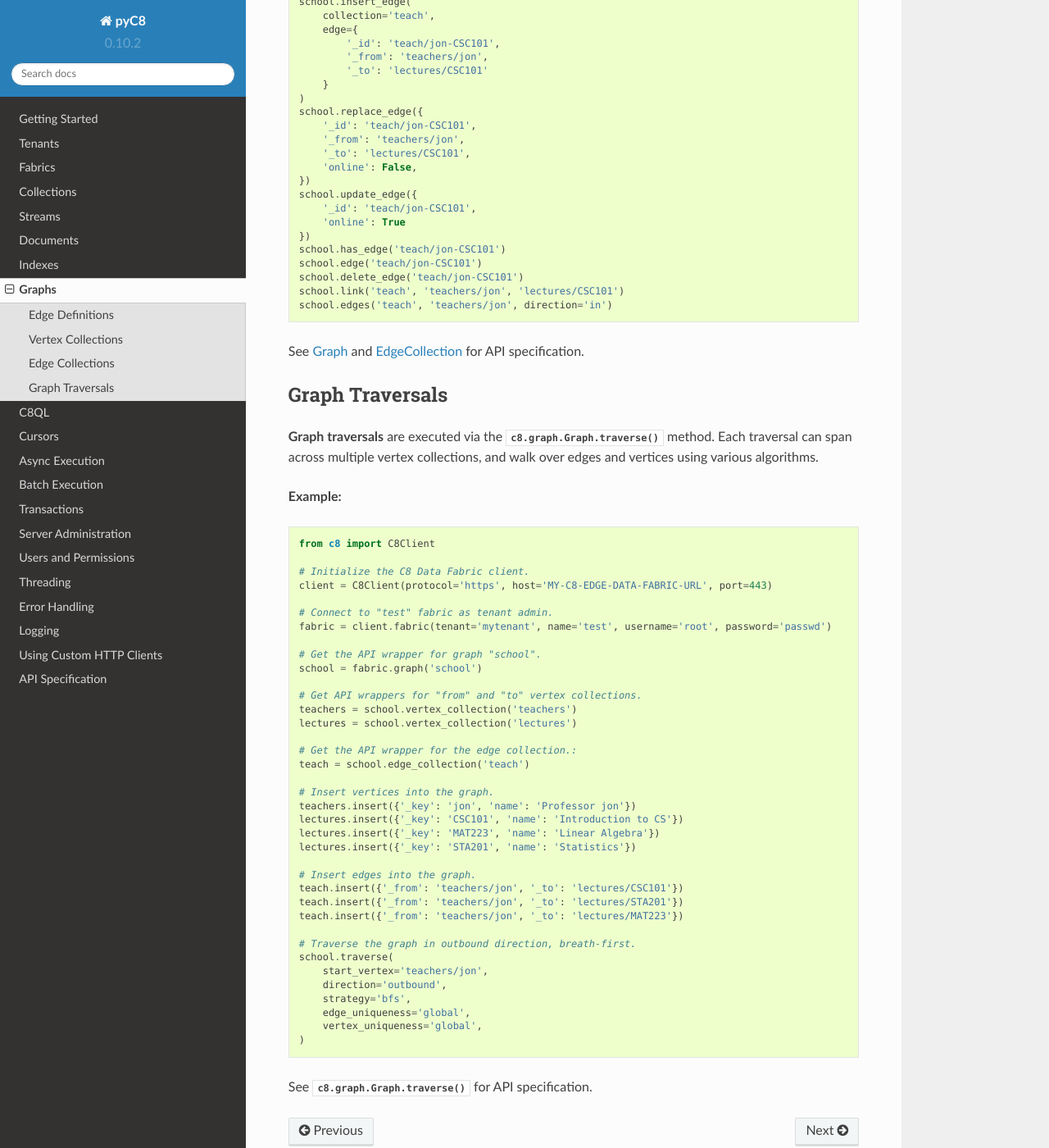
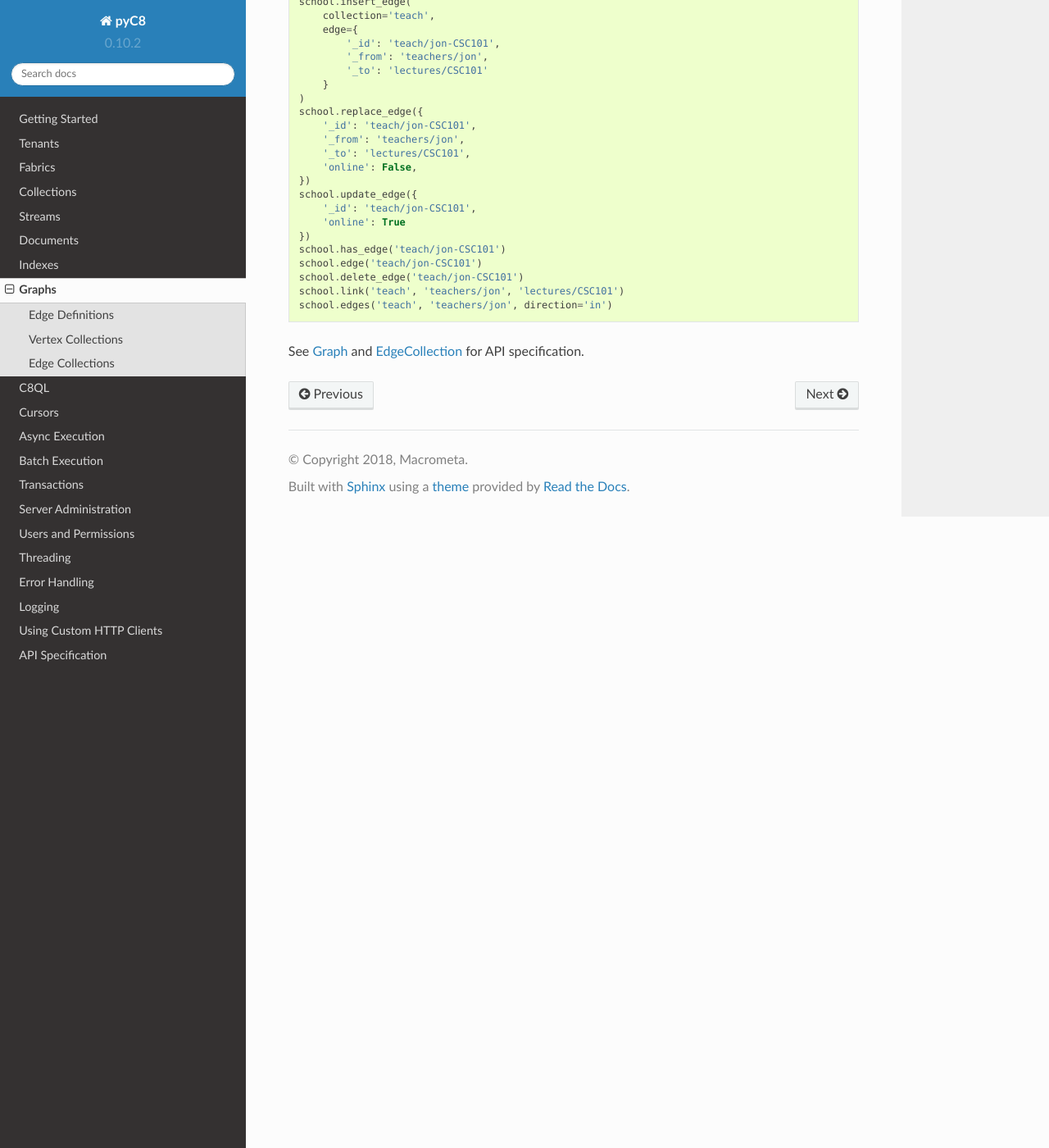
Before and after one commit to Macrometacorp/pyC8, a Sphinx documentation site: the page built from docs/graph.rst, in a window 1280 px wide and 1400 px high, scrolled down 4863 px. Shown: the whole window at 82% size. Built offline with Sphinx 7.4.7 and the Read the Docs theme 2.0.0, drawn with Linux system fonts in a browser that asks for light colours.

Commit message:
1. removing graph traversal api 2. updating docs

```diff
--- a/docs/graph.rst
+++ b/docs/graph.rst
@@ -316,72 +316,3 @@ IDs instead of keys where applicable.
     school.edges('teach', 'teachers/jon', direction='in')
 
 See :ref:`Graph` and :ref:`EdgeCollection` for API specification.
-
-.. _graph-traversals:
-
-Graph Traversals
-================
-
-**Graph traversals** are executed via the :func:`c8.graph.Graph.traverse`
-method. Each traversal can span across multiple vertex collections, and walk
-over edges and vertices using various algorithms.
-
-**Example:**
-
-.. testsetup:: traversals
-
-    client = C8Client(protocol='https', host='MY-C8-EDGE-DATA-FABRIC-URL', port=443)
-    fabric = client.fabric(tenant='mytenant', name='test', username='root', password='passwd')
-    school = fabric.graph('school')
-
-    if school.has_vertex_collection('lectures'):
-        school.vertex_collection('lectures')
-    else:
-        school.create_vertex_collection('lectures')
-
-    if school.has_vertex_collection('teachers'):
-        school.vertex_collection('teachers')
-    else:
-        school.create_vertex_collection('teachers')
-
-.. testcode:: traversals
-
-    from c8 import C8Client
-
-    # Initialize the C8 Data Fabric client.
-    client = C8Client(protocol='https', host='MY-C8-EDGE-DATA-FABRIC-URL', port=443)
-
-    # Connect to "test" fabric as tenant admin.
-    fabric = client.fabric(tenant='mytenant', name='test', username='root', password='passwd')
-
-    # Get the API wrapper for graph "school".
-    school = fabric.graph('school')
-
-    # Get API wrappers for "from" and "to" vertex collections.
-    teachers = school.vertex_collection('teachers')
-    lectures = school.vertex_collection('lectures')
-
-    # Get the API wrapper for the edge collection.:
-    teach = school.edge_collection('teach')
-
-    # Insert vertices into the graph.
-    teachers.insert({'_key': 'jon', 'name': 'Professor jon'})
-    lectures.insert({'_key': 'CSC101', 'name': 'Introduction to CS'})
-    lectures.insert({'_key': 'MAT223', 'name': 'Linear Algebra'})
-    lectures.insert({'_key': 'STA201', 'name': 'Statistics'})
-
-    # Insert edges into the graph.
-    teach.insert({'_from': 'teachers/jon', '_to': 'lectures/CSC101'})
-    teach.insert({'_from': 'teachers/jon', '_to': 'lectures/STA201'})
-    teach.insert({'_from': 'teachers/jon', '_to': 'lectures/MAT223'})
-
-    # Traverse the graph in outbound direction, breath-first.
-    school.traverse(
-        start_vertex='teachers/jon',
-        direction='outbound',
-        strategy='bfs',
-        edge_uniqueness='global',
-        vertex_uniqueness='global',
-    )
-
-See :func:`c8.graph.Graph.traverse` for API specification.
```
Also changed, not shown: README.md (+0 -52 lines), docs/overview.rst (+0 -54 lines), 3 other files.
